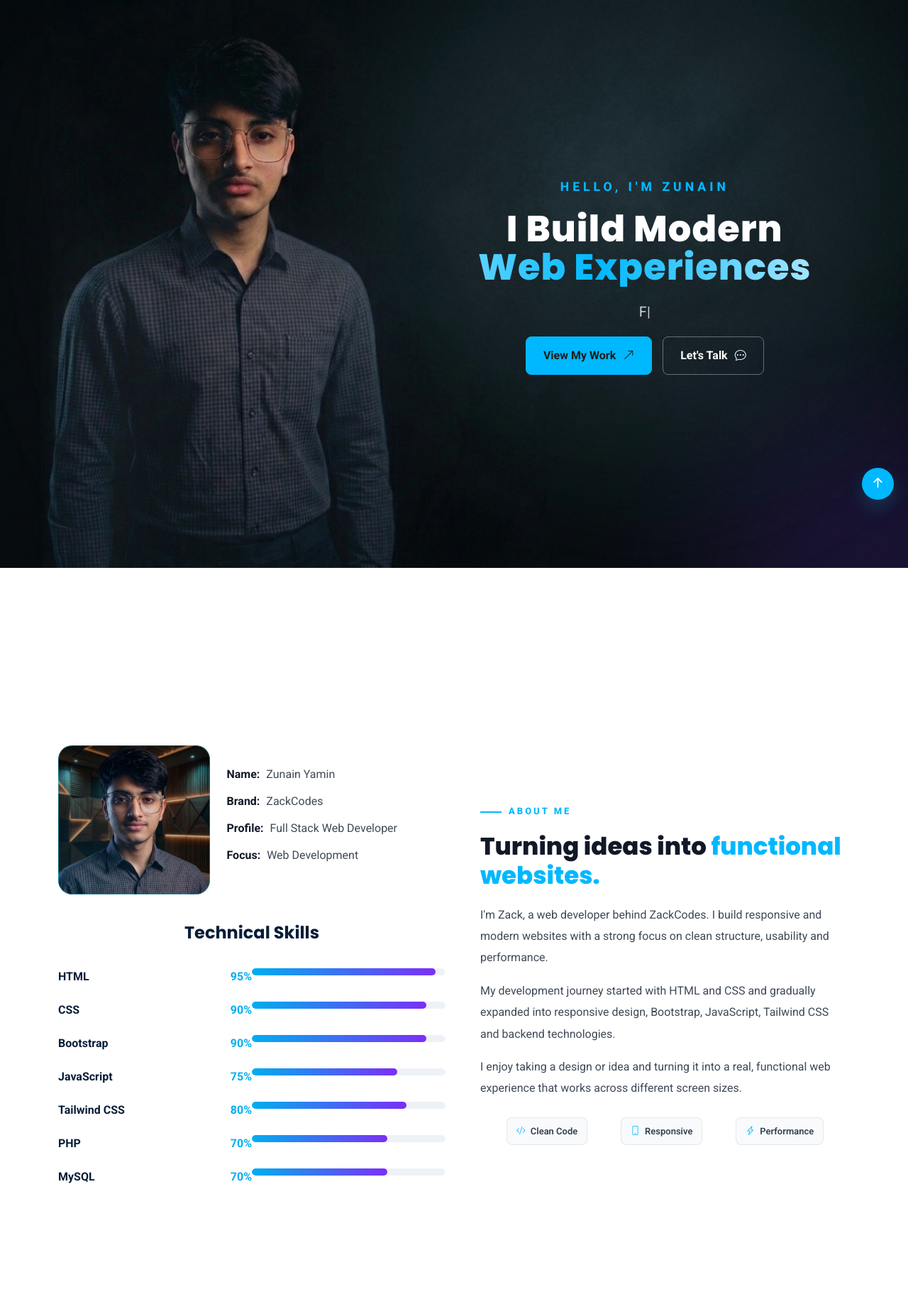
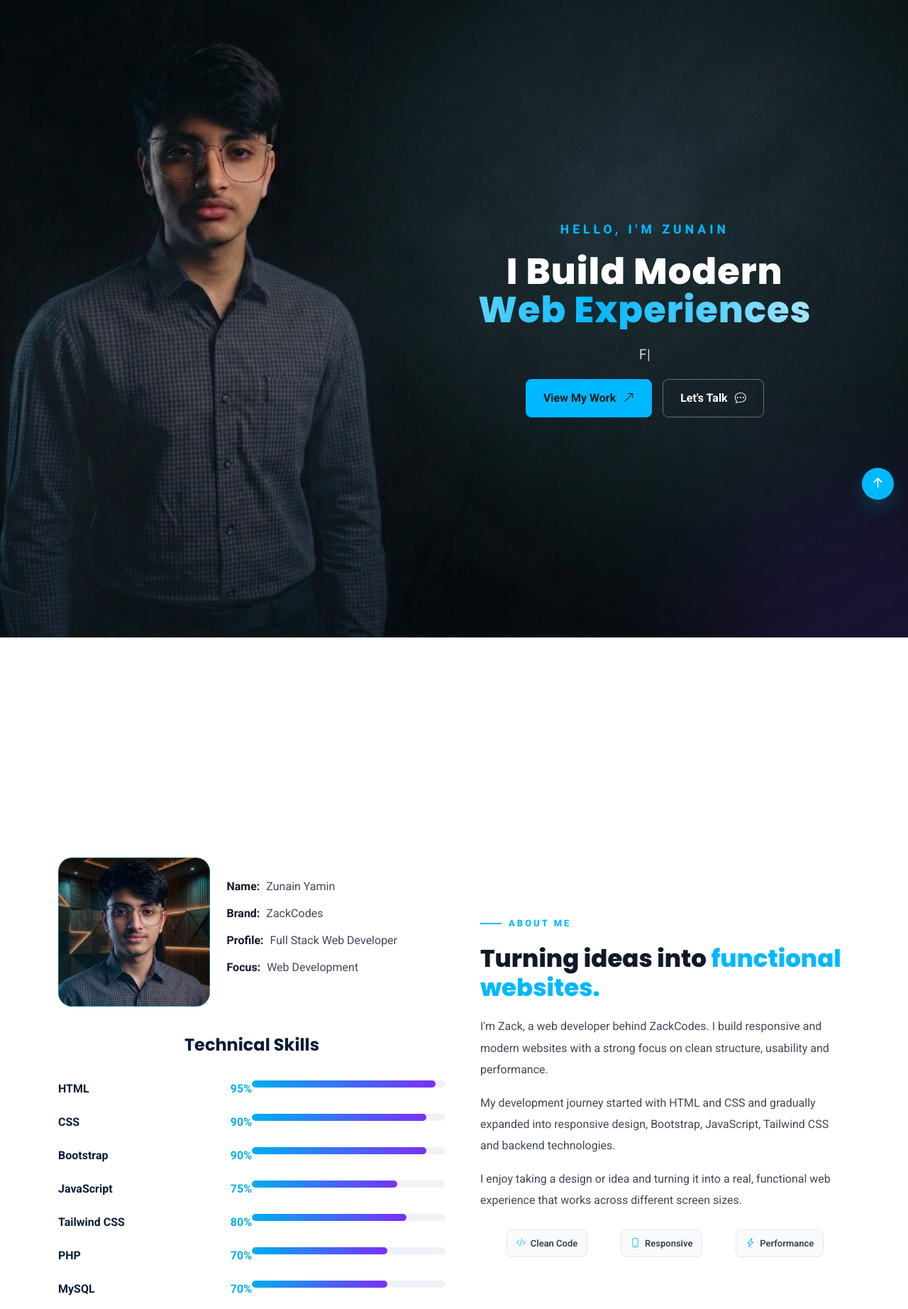
Before and after one commit to Zack365-codes/portfolio, a PHP site: page /index.html in a window 1280 px wide. Shown: the part 76-1920 px from the top of the page at 71% size. Run offline with PHP 8.4, Linux system fonts and the light colour scheme.

Commit message:
updating hero section padding

```diff
--- a/assets/css/main.css
+++ b/assets/css/main.css
@@ -70,7 +70,7 @@
    ========================================================= */
 
     .section {
-      padding: 250px 0;
+      padding: 310px 0;
       overflow: hidden;
     }
 
```
